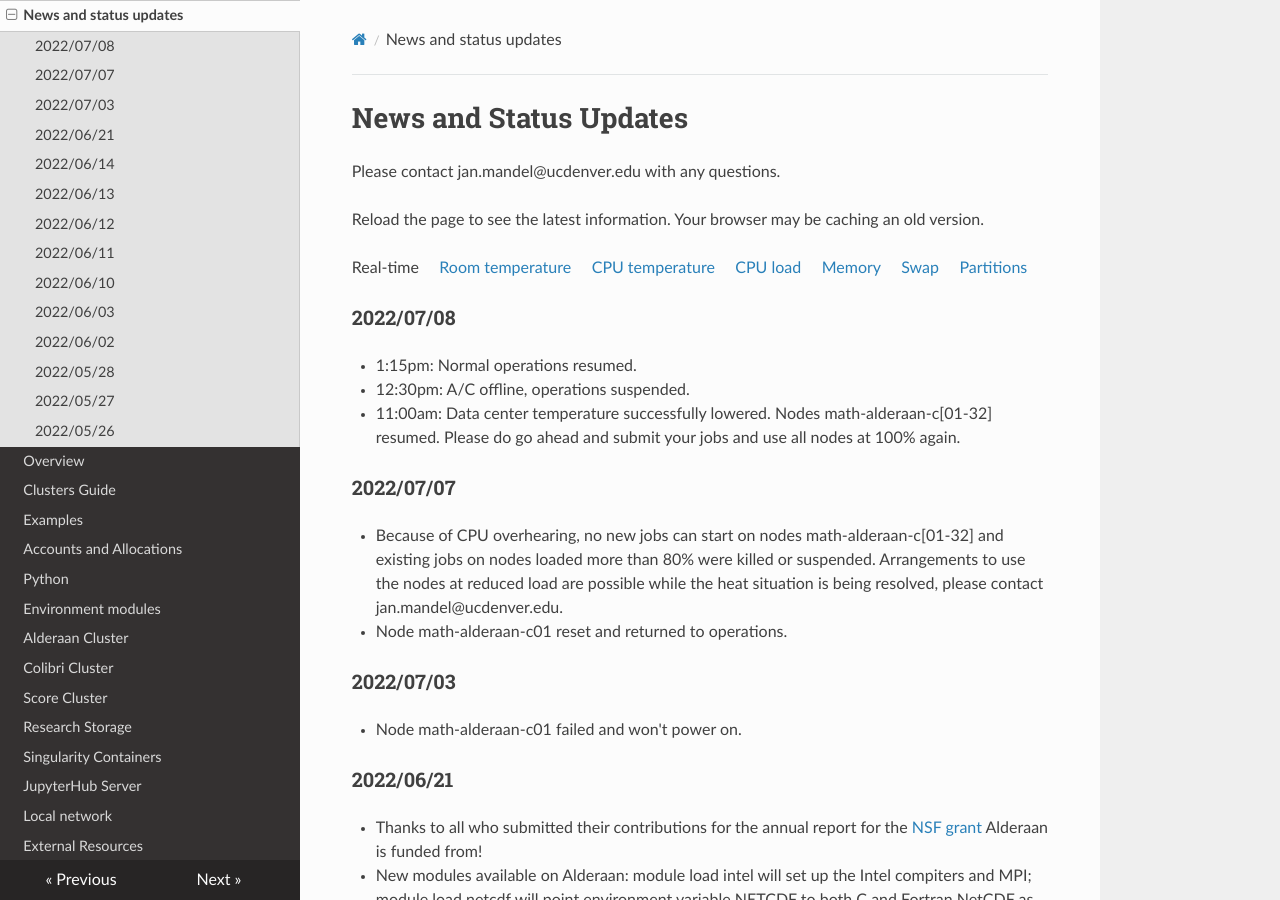
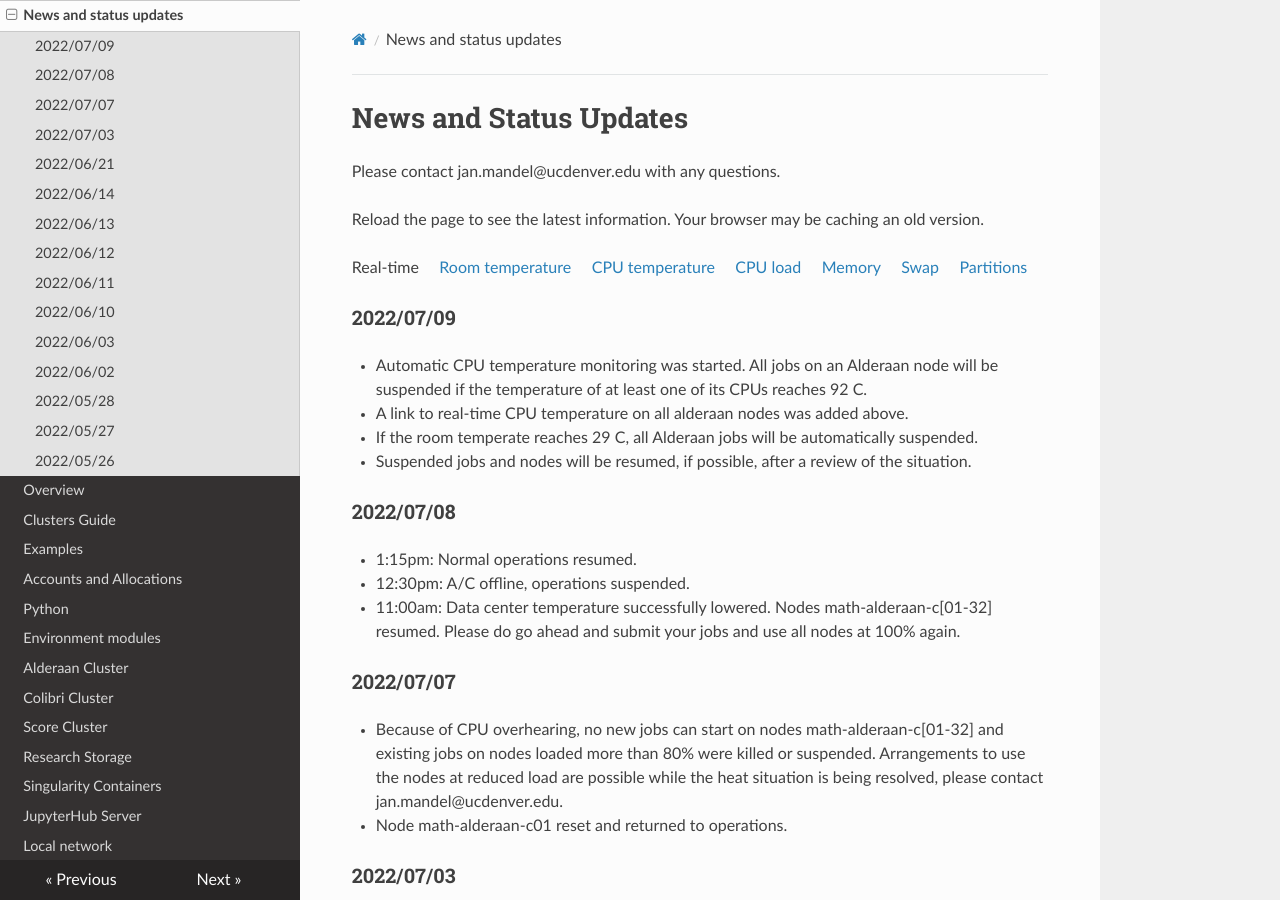
Before and after one commit to ccmucdenver/ccm-docs, an MkDocs documentation site: the page built from docs/updates.md, in a window 1280 px wide and 900 px high. Built offline with MkDocs 1.6.1, drawn with Linux system fonts in a browser that asks for light colours; nearby versions of some CDN libraries.

Commit message:
cpu temp monitoring;

```diff
--- a/docs/updates.md
+++ b/docs/updates.md
@@ -5,6 +5,17 @@ Please contact jan.mandel@ucdenver.edu with any questions.
 Reload the page to see the latest information. Your browser may be caching an old version.
 
 Real-time  &nbsp;  &nbsp; [Room temperature](https://demo.openwfm.org/web/alderaan/temp.txt) &nbsp; &nbsp; [CPU temperature](https://demo.openwfm.org/web/alderaan/cpu_temp.txt)  &nbsp; &nbsp; [CPU load](https://demo.openwfm.org/web/alderaan/cpu.txt) &nbsp; &nbsp; [Memory](https://demo.openwfm.org/web/alderaan/mem.txt) &nbsp; &nbsp; [Swap](https://demo.openwfm.org/web/alderaan/swp.txt) &nbsp; &nbsp; [Partitions](https://demo.openwfm.org/web/alderaan/sinfo.txt)
+
+### 2022/07/09
+
+* Automatic CPU temperature monitoring was started. All jobs on an Alderaan node will
+be suspended if the temperature of at least one of its CPUs reaches 92 C.
+
+* A link to real-time CPU temperature on all alderaan nodes was added above.
+
+* If the room temperate reaches 29 C, all Alderaan jobs will be automatically suspended.
+
+* Suspended jobs and nodes will be resumed, if possible, after a review of the situation.
 
 ### 2022/07/08
 
```
